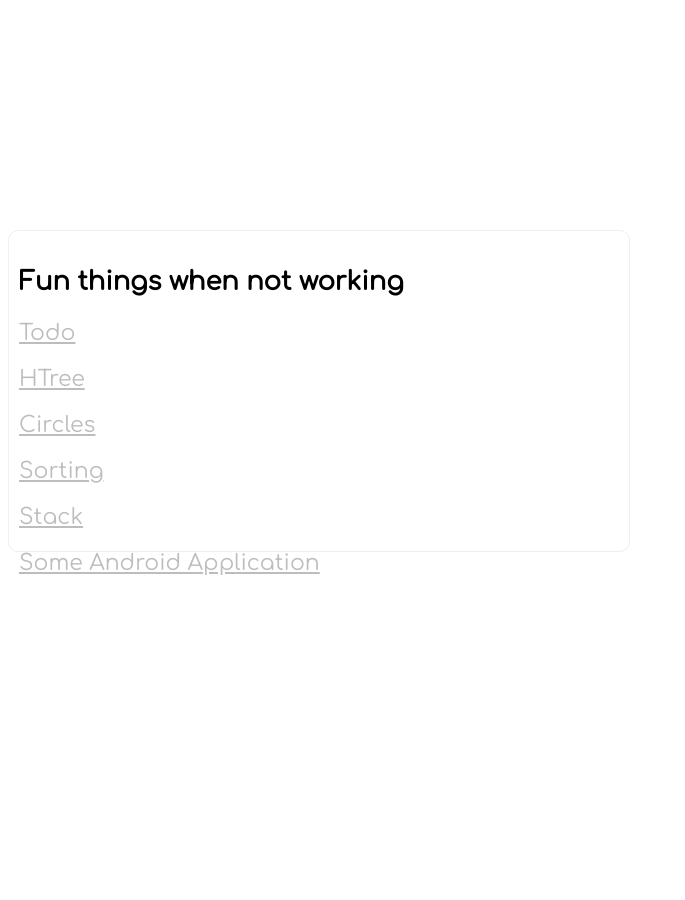
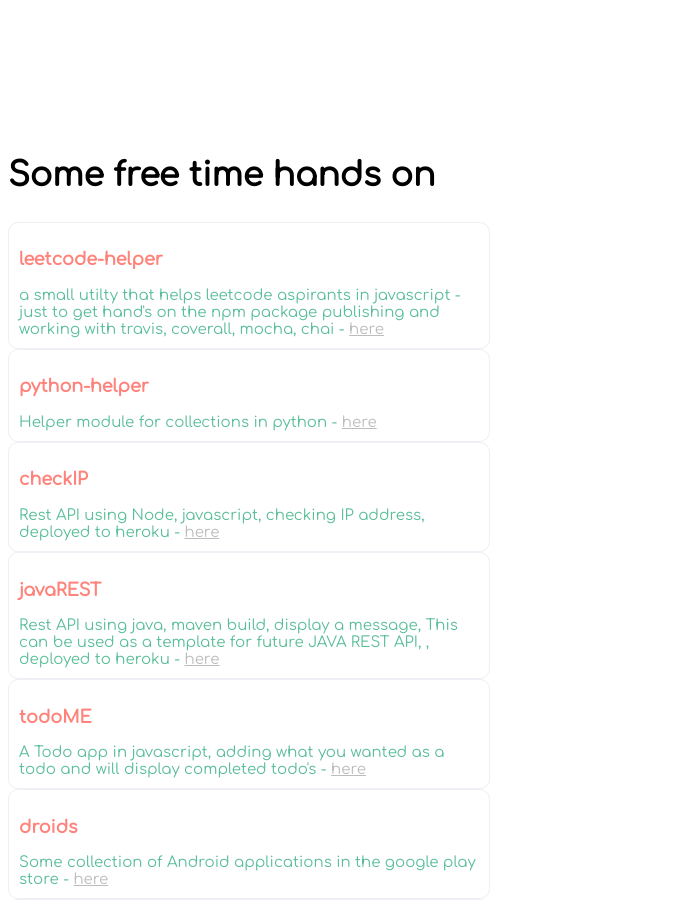
Before and after one commit to vtkrishn/vtkrishn.github.io, a plain HTML site: page index.htm in a window 1280 px wide. Shown: the part 1900-2800 px from the top of the page, without its empty margins (0-685 px from the left). Drawn offline with nearby package versions, Linux system fonts and the light colour scheme; a web font is replaced by a local one.

Commit message:
'changes'

```diff
--- a/index.htm
+++ b/index.htm
@@ -75,7 +75,7 @@
 </div>
     <a href="#top">Home</a>
     <a href="#sect1">Work</a>
-    <a href="#sect2">Projects</a>
+    <a href="#sect2">Samples</a>
     <a href="#sect3">Experience</a>
     <a href="#sect4">Resume</a>
 <!--    <a href="#foot">footer</a>-->
@@ -86,11 +86,52 @@
     <span class="text">I am a <span class="texth">software engineer</span> with  a design sense</span>
     <a href="mailto:vtkrishn@gmail.com" class="mail">vtkrishn@gmail.com</a>
     </article>
-<article class="panel" id="sect1"> </article>
+<article class="panel" id="sect1">
+<div class="Skillcontainer">
+
+</div>
+</article>
 <article class="panel" id="sect2">
     <div class="col-sm-4">
-        <div class="divider4">
-        <h3>Fun things when not working</h3>
+        <div class="projectContainer">
+        <h2>Some free time hands on</h2>
+        <div class="project">
+            <span><h3>leetcode-helper</h3> a small utilty that helps leetcode aspirants in javascript - just to get hand's on the npm package publishing and working with travis, coverall, mocha, chai - <a href="https://www.npmjs.com/package/leetcode-helper">here</a></span>
+        </div>
+        <div class="project">
+            <span><h3>python-helper</h3> Helper module for collections in python - <a href="https://github.com/vtkrishn/pythonHelper">here</a></span>
+        </div>
+        <div class="project">
+            <span><h3>checkIP</h3> Rest API using Node, javascript, checking IP address, deployed to heroku - <a href="https://vtkrishn-rest.herokuapp.com/rest">here</a></span>
+        </div>
+         <div class="project">
+            <span><h3>javaREST</h3> Rest API using java, maven build, display a message, This can be used as a template for future JAVA REST API, , deployed to heroku  - <a href="https://javarestapi.herokuapp.com/javarestapi/rest/">here</a>
+            </span>
+        </div>
+        <div class="project">
+            <span><h3>todoME</h3> A Todo app in javascript, adding what you wanted as a todo and will display completed todo's - <a href="https://vtkrishn.github.io/projects/Todo/">here</a></span>
+        </div>
+        <div class="project">
+            <span><h3>droids</h3> Some collection of Android applications in the google play store - <a href="https://play.google.com/store/apps/developer?id=Vinod+Thatheri+Krishnan">here</a></span>
+        </div>
+        <div class="project">
+            <span> <h3>djangZ</h3> hands on with Django, python - <a href="http://vinsinin.pythonanywhere.com/">here</a></span>
+        </div>
+        <div class="project">
+            <span><h3>sortO</h3> Sorting examples using javascript - <a href="https://vtkrishn.github.io/projects/Sorting/">here</a></span>
+        </div>
+        <div class="project">
+            <span><h3>stackZ</h3> Stack example and understandings in javascript - <a href="https://vtkrishn.github.io/projects/DataStructures/stack">here</a></span>
+        </div>
+        <div class="project">
+            <span><h3>getH</h3> H Tree creator based on the inputs given by the user in javascript - <a href="https://vtkrishn.github.io/projects/HTree/">here</a></span>
+        </div>
+         <div class="project">
+            <span><h3>randCirc</h3> A Simple Random circles on the page in javascript - <a href="https://vtkrishn.github.io/projects/RandomCircles/">here</a></span>
+        </div>
+        </div>
+    <!--    <div class="divider4">
+
       <p><a href="projects/Todo/">Todo</a></p>
       <p><a href="projects/HTree/">HTree</a></p>
 			<p><a href="projects/RandomCircles/">Circles</a></p>
@@ -98,7 +139,7 @@
 			<p><a href="projects/DataStructures/stack">Stack</a></p>
 
         <a href="https://play.google.com/store/apps/developer?id=Vinod+Thatheri+Krishnan">Some Android Application</a>
-    </div>
+    </div> -->
 
     </div>
 
@@ -107,7 +148,7 @@
 
     <div>
 
-        <div class="skills"><h4>Frontend</h4><div class="meter"><h4>Javascript, HTML5, CSS, Angular<br/></h4></div></div>
+       <!-- <div class="skills"><h4>Frontend</h4><div class="meter"><h4>Javascript, HTML5, CSS, Angular<br/></h4></div></div>
          <div class="divider1">
             <span class="front">Javascript</span>
          </div>
@@ -122,7 +163,7 @@
         <span class="tools">Atom, Bracket, Sublime, Travis, Coveralls</span>
     </div>
 
-    </div>
+    </div>  -->
 
     </article>
 <article class="panel" id="sect4">
--- a/style/style.css
+++ b/style/style.css
@@ -116,7 +116,7 @@ color: rgb(90,90,153);
     color : rgba(90,190,153,1);
     font-size: 15px;
     margin-right: 30px;
-    margin-top: 0px;
+    margin-top: 20px;
 }
 .hello{
     font-size: 100px;
@@ -212,7 +212,7 @@ h1{
     top: 0;
     z-index: 100;
     border-top: 0;
-    width: 350px;
+    width: 400px;
 }
 
  section{
@@ -292,8 +292,8 @@ a[ id= "foot" ]:target ~ #main article.panel {
 
 .divider1{
 
-    height:200px;
-    width: 300px;
+    height:20px;
+    width: 120px;
     border: 1px solid rgba(90,90,153,0.1);
     float: left;
     position: absolute;
@@ -347,6 +347,19 @@ animation: fadeIn 1s ease-in both;
 
 .tools{
     color : rgba(290,130,123,.3);
+}
+
+h3{
+  color : rgba(290,130,123,1);
+}
+.project{
+    padding : 10px;
+    color : rgba(90,190,153,1);
+    font-size: 15px;
+    border: 1px solid rgba(90,90,153,0.1);
+    width: 460px;
+    border-radius: 10px 10px 10px 10px;
+    box-shadow: 20px;
 }
 
 
@@ -406,7 +419,7 @@ animation: fadeIn 1s ease-in both;
     float: right;
     display: block;
     position: fixed;
-        width: 350px;
+        width: 400px;
     right: 0;
     z-index: 100;
     border-top: 0;
@@ -438,3 +451,9 @@ a[ id= "sect4" ]:target ~ #main article.panel {
 	}
 }
 }
+
+.projectContainer{
+    height : 1000px;
+    overflow-y: scroll;
+    min-height: 450px;
+}
```
